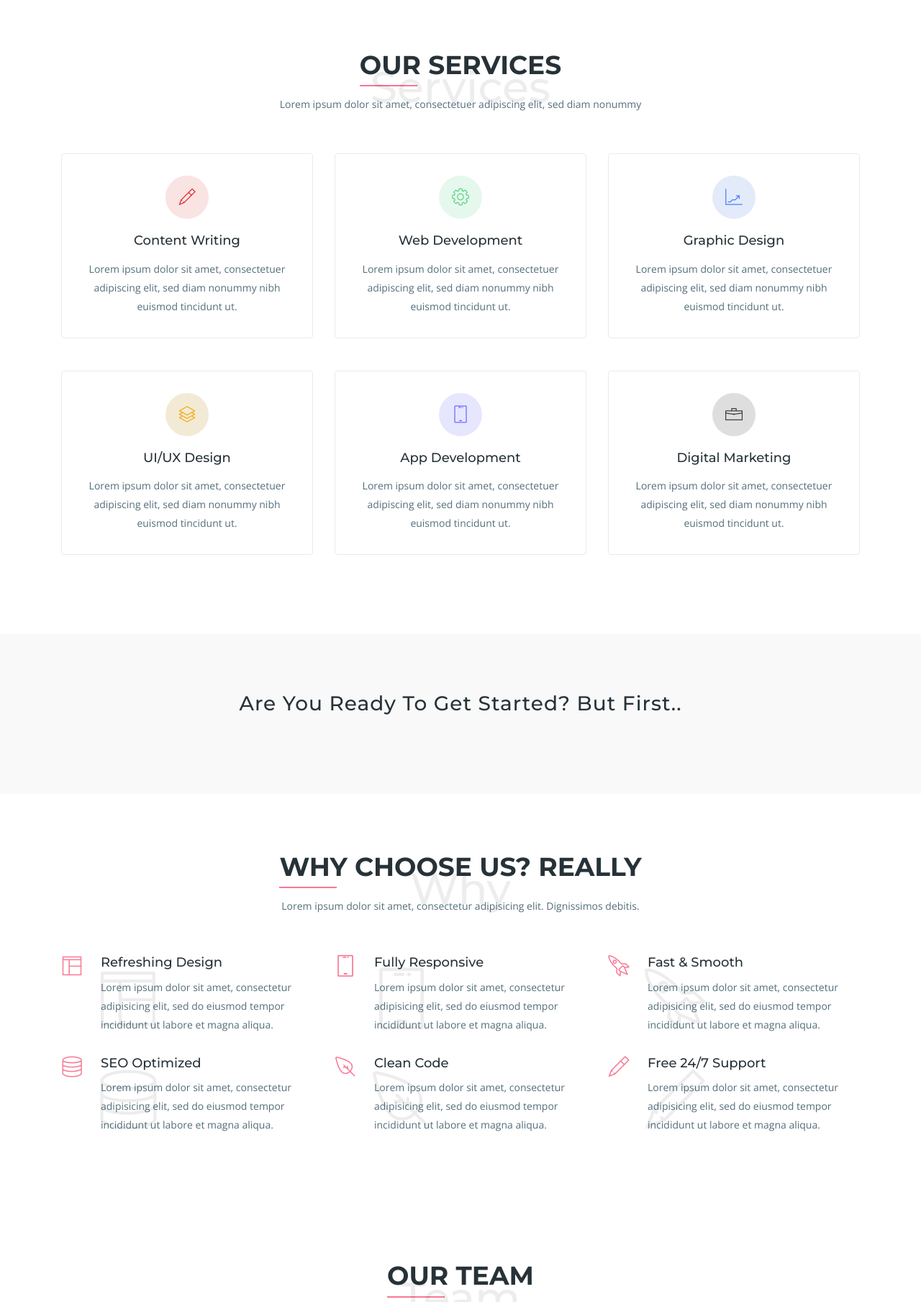
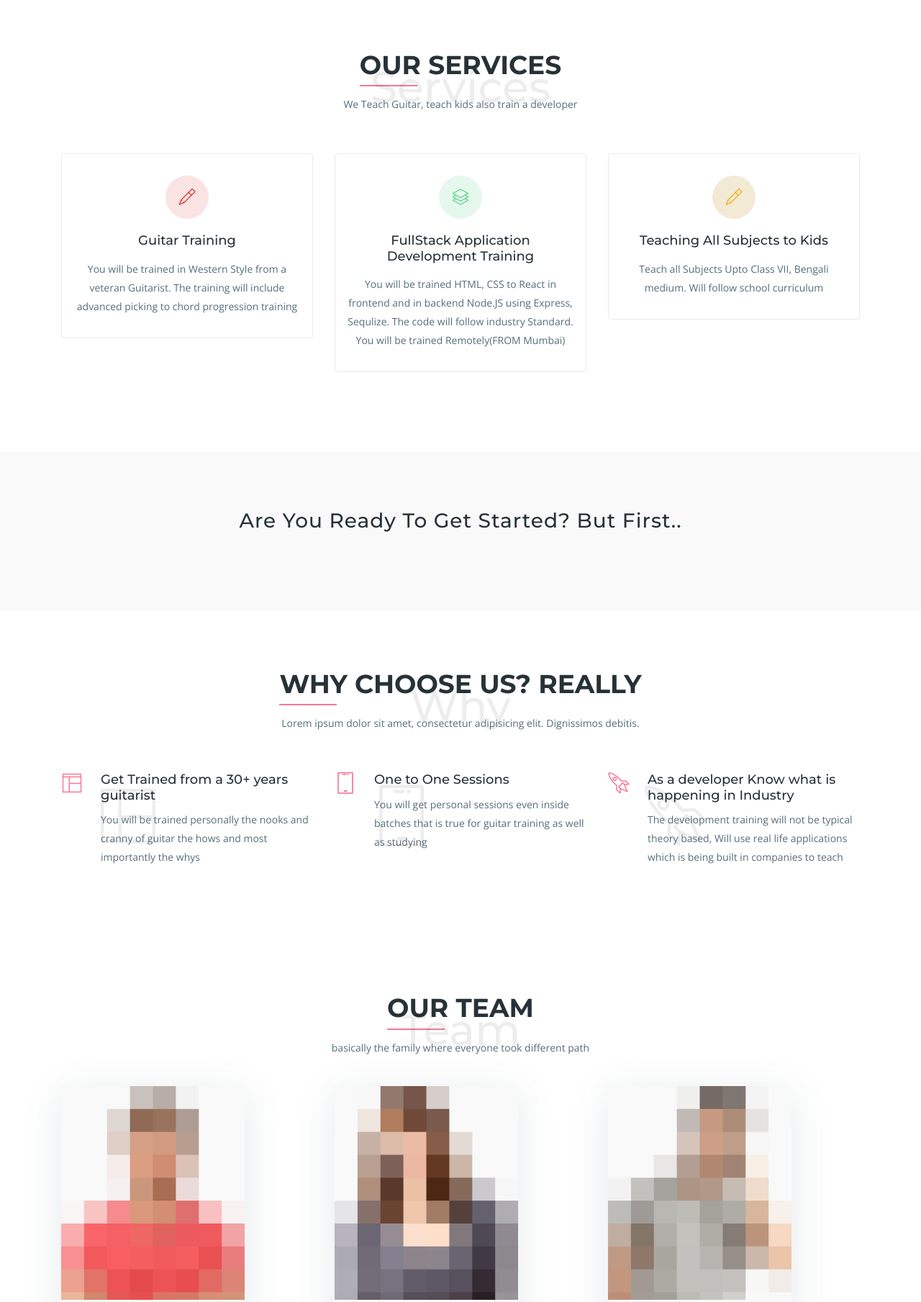
Before and after one commit to legndery/chakraborty-tutorials, a plain HTML site: page index.html in a window 1280 px wide. Shown: the part 660-2469 px from the top of the page at 72% size. Drawn offline with nearby package versions, Linux system fonts and the light colour scheme; files whose address does not match are found by name.

Commit message:
edited information

```diff
--- a/css/main.css
+++ b/css/main.css
@@ -2388,3 +2388,8 @@ footer .menu li a:hover {
   font-size: 18px;
   margin-bottom: 0;
 }
+
+.contact-info .title {
+  font-size: 18px;
+  font-weight: bold;
+}
--- a/index.html
+++ b/index.html
@@ -125,7 +125,7 @@
         <div class="section-header">
           <h2 class="section-title">Our Services</h2>
           <span>Services</span>
-          <p class="section-subtitle">Lorem ipsum dolor sit amet, consectetuer adipiscing elit, sed diam nonummy</p>
+          <p class="section-subtitle">We Teach Guitar, teach kids also train a developer</p>
         </div>
         <div class="row">
           <div class="col-lg-4 col-md-6 col-xs-12">
@@ -133,55 +133,29 @@
               <div class="icon color-1">
                 <i class="lni-pencil"></i>
               </div>
-              <h4>Content Writing</h4>
-              <p>Lorem ipsum dolor sit amet, consectetuer adipiscing elit, sed diam nonummy nibh euismod tincidunt ut.</p>
+              <h4>Guitar Training</h4>
+              <p>You will be trained in Western Style from a veteran Guitarist. The training will include advanced picking to chord progression training</p>
             </div>
           </div>
           <div class="col-lg-4 col-md-6 col-xs-12">
             <div class="item-boxes services-item wow fadeInDown" data-wow-delay="0.4s">
               <div class="icon color-2">
-                <i class="lni-cog"></i>
+                <i class="lni-layers"></i>
               </div>
-              <h4>Web Development</h4>
-              <p>Lorem ipsum dolor sit amet, consectetuer adipiscing elit, sed diam nonummy nibh euismod tincidunt ut.</p>
-            </div>
-          </div>
-          <div class="col-lg-4 col-md-6 col-xs-12">
-            <div class="item-boxes services-item wow fadeInDown" data-wow-delay="0.6s">
-              <div class="icon color-3">
-                <i class="lni-stats-up"></i>
-              </div>
-              <h4>Graphic Design</h4>
-              <p>Lorem ipsum dolor sit amet, consectetuer adipiscing elit, sed diam nonummy nibh euismod tincidunt ut.</p>
+              <h4>FullStack Application Development Training</h4>
+              <p>You will be trained HTML, CSS to React in frontend and in backend Node.JS using Express, Sequlize. The code will follow industry Standard. <string>You will be trained Remotely(FROM Mumbai)</string></p>
             </div>
           </div>
           <div class="col-lg-4 col-md-6 col-xs-12">
             <div class="item-boxes services-item wow fadeInDown" data-wow-delay="0.8s">
               <div class="icon color-4">
-                <i class="lni-layers"></i>
+                <i class="lni-pencil"></i>
               </div>
-              <h4>UI/UX Design</h4>
-              <p>Lorem ipsum dolor sit amet, consectetuer adipiscing elit, sed diam nonummy nibh euismod tincidunt ut.</p>
+              <h4>Teaching All Subjects to Kids</h4>
+              <p>Teach all Subjects Upto Class VII, Bengali medium. Will follow school curriculum</p>
             </div>
           </div>
-          <div class="col-lg-4 col-md-6 col-xs-12">
-            <div class="item-boxes services-item wow fadeInDown" data-wow-delay="1s">
-              <div class="icon color-5">
-                <i class="lni-tab"></i>
-              </div>
-              <h4>App Development</h4>
-              <p>Lorem ipsum dolor sit amet, consectetuer adipiscing elit, sed diam nonummy nibh euismod tincidunt ut.</p>
-            </div>
-          </div>
-          <div class="col-lg-4 col-md-6 col-xs-12">
-            <div class="item-boxes services-item wow fadeInDown" data-wow-delay="1.2s">
-              <div class="icon color-6">
-                <i class="lni-briefcase"></i>
-              </div>
-              <h4>Digital Marketing</h4>
-              <p>Lorem ipsum dolor sit amet, consectetuer adipiscing elit, sed diam nonummy nibh euismod tincidunt ut.</p>
-            </div>
-          </div>
+
         </div>
       </div>
     </section>
@@ -219,8 +193,8 @@
               </div>
               <div class="featured-content">
                 <div class="icon-o"><i class="lni-layout"></i></div>
-                <h4>Refreshing Design</h4>
-                <p>Lorem ipsum dolor sit amet, consectetur adipisicing elit, sed do eiusmod tempor incididunt ut labore et magna aliqua.</p>
+                <h4>Get Trained from a 30+ years guitarist</h4>
+                <p>You will be trained personally the nooks and cranny of guitar the hows and most importantly the whys</p>
               </div>
             </div>
           </div>
@@ -233,8 +207,8 @@
               </div>
               <div class="featured-content">
                 <div class="icon-o"><i class="lni-tab"></i></div>
-                <h4>Fully Responsive</h4>
-                <p>Lorem ipsum dolor sit amet, consectetur adipisicing elit, sed do eiusmod tempor incididunt ut labore et magna aliqua.</p>
+                <h4>One to One Sessions</h4>
+                <p>You will get personal sessions even inside batches that is true for guitar training as well as studying</p>
               </div>
             </div>
           </div>
@@ -247,53 +221,13 @@
               </div>
               <div class="featured-content">
                 <div class="icon-o"><i class="lni-rocket"></i></div>
-                <h4>Fast & Smooth</h4>
-                <p>Lorem ipsum dolor sit amet, consectetur adipisicing elit, sed do eiusmod tempor incididunt ut labore et magna aliqua.</p>
+                <h4>As a developer Know what is happening in Industry</h4>
+                <p>The development training will not be typical theory based, Will use real life applications which is being built in companies to teach</p>
               </div>
             </div>
           </div>
           <!-- End featured -->
           <!-- Start featured -->
-          <div class="col-lg-4 col-md-6 col-xs-12">
-            <div class="featured-box">
-              <div class="featured-icon">
-                <i class="lni-database"></i>
-              </div>
-              <div class="featured-content">
-                <div class="icon-o"><i class="lni-database"></i></div>
-                <h4>SEO Optimized</h4>
-                <p>Lorem ipsum dolor sit amet, consectetur adipisicing elit, sed do eiusmod tempor incididunt ut labore et magna aliqua.</p>
-              </div>
-            </div>
-          </div>
-          <!-- End featured -->
-          <!-- Start featured -->
-          <div class="col-lg-4 col-md-6 col-xs-12">
-            <div class="featured-box">
-              <div class="featured-icon">
-                <i class="lni-leaf"></i>
-              </div>
-              <div class="featured-content">
-                <div class="icon-o"><i class="lni-leaf"></i></div>
-                <h4>Clean Code</h4>
-                <p>Lorem ipsum dolor sit amet, consectetur adipisicing elit, sed do eiusmod tempor incididunt ut labore et magna aliqua.</p>
-              </div>
-            </div>
-          </div>
-          <!-- End featured -->
-          <!-- Start featured -->
-          <div class="col-lg-4 col-md-6 col-xs-12">
-            <div class="featured-box">
-              <div class="featured-icon">
-                <i class="lni-pencil"></i>
-              </div>
-              <div class="featured-content">
-                <div class="icon-o"><i class="lni-pencil"></i></div>
-                <h4>Free 24/7 Support</h4>
-                <p>Lorem ipsum dolor sit amet, consectetur adipisicing elit, sed do eiusmod tempor incididunt ut labore et magna aliqua.</p>
-              </div>
-            </div>
-          </div>
           <!-- End featured -->
         </div>
       </div>
@@ -356,7 +290,7 @@
         <div class="section-header">
           <h2 class="section-title">Our Team</h2>
           <span>Team</span>
-          <p class="section-subtitle">Lorem ipsum dolor sit amet, consectetur adipisicing elit. Dignissimos debitis.</p>
+          <p class="section-subtitle">basically the family where everyone took different path</p>
         </div>
         <div class="row">
           <div class="col-lg-3 col-md-6 col-xs-12">
@@ -364,9 +298,9 @@
               <img src="img/team/team1.png" alt="">
               <div class="team-details">
                 <div class="team-inner">
-                  <h4 class="team-title">Jhon Doe</h4>
-                  <p>Chief Technical Officer</p>
-                  <ul class="social-list">
+                  <h4 class="team-title">Abhijit Chakraborty</h4>
+                  <p>Former Professor, Sound Engineer</p>
+                  <ul class="social-list" style="display: none">
                     <li class="facebook"><a href="#"><i class="lni-facebook-filled"></i></a></li>
                     <li class="twitter"><a href="#"><i class="lni-twitter-filled"></i></a></li>
                     <li class="google-plus"><a href="#"><i class="lni-google-plus"></i></a></li>
@@ -376,14 +310,14 @@
               </div>
             </div>
           </div>
-          <div class="col-lg-3 col-md-6 col-xs-12">
+          <div class="offset-lg-1 col-lg-3 col-md-6 col-xs-12">
             <div class="single-team">
               <img src="img/team/team2.png" alt="">
               <div class="team-details">
                 <div class="team-inner">
-                  <h4 class="team-title">Luke Chesser</h4>
-                  <p>Marketing Executive</p>
-                  <ul class="social-list">
+                  <h4 class="team-title">Rikta Chakraborty</h4>
+                  <p>Teacher</p>
+                  <ul class="social-list" style="display: none">
                     <li class="facebook"><a href="#"><i class="lni-facebook-filled"></i></a></li>
                     <li class="twitter"><a href="#"><i class="lni-twitter-filled"></i></a></li>
                     <li class="google-plus"><a href="#"><i class="lni-google-plus"></i></a></li>
@@ -393,31 +327,14 @@
               </div>
             </div>
           </div>
-          <div class="col-lg-3 col-md-6 col-xs-12">
+          <div class="offset-lg-1 col-lg-3 col-md-6 col-xs-12">
             <div class="single-team">
               <img src="img/team/team3.png" alt="">
               <div class="team-details">
                 <div class="team-inner">
-                  <h4 class="team-title">David Givens</h4>
-                  <p>Business Manager</p>
-                  <ul class="social-list">
-                    <li class="facebook"><a href="#"><i class="lni-facebook-filled"></i></a></li>
-                    <li class="twitter"><a href="#"><i class="lni-twitter-filled"></i></a></li>
-                    <li class="google-plus"><a href="#"><i class="lni-google-plus"></i></a></li>
-                    <li class="linkedin"><a href="#"><i class="lni-linkedin-fill"></i></a></li>
-                  </ul>
-                </div>
-              </div>
-            </div>
-          </div>
-          <div class="col-lg-3 col-md-6 col-xs-12">
-            <div class="single-team">
-              <img src="img/team/team4.png" alt="">
-              <div class="team-details">
-                <div class="team-inner">
-                  <h4 class="team-title">Annie Spratt</h4>
-                  <p>Graphic Designer</p>
-                  <ul class="social-list">
+                  <h4 class="team-title">Aritra Chakraborty</h4>
+                  <p>Full Stack Developer</p>
+                  <ul class="social-list" style="display: none">
                     <li class="facebook"><a href="#"><i class="lni-facebook-filled"></i></a></li>
                     <li class="twitter"><a href="#"><i class="lni-twitter-filled"></i></a></li>
                     <li class="google-plus"><a href="#"><i class="lni-google-plus"></i></a></li>
@@ -497,20 +414,22 @@
                 <div class="contact-info_area">
                   <div class="contact-info">
                     <i class="lni-map"></i>
-                    <h5>Location</h5>
+                    <span class="title">Location</span>
                     <p>107 Jadav Ghosh Road, Sarsuna, Kolkata 700061</p>
                   </div>
                   <!-- Content Info -->
                   <div class="contact-info">
                     <i class="lni-star"></i>
-                    <h5>E-mail</h5>
+                    <span class="title">E-mail</span>
                     <p>tu_kun15@yahoo.com</p>
+                    <p>ar_itra@yahoo.com</p>
                   </div>
                   <!-- Content Info -->
                   <div class="contact-info">
                     <i class="lni-phone"></i>
-                    <h5>Phone</h5>
+                    <span class="title">Phone</span>
                     <p>+91 983 120 4241</p>
+                    <p>+91 974 854 5189</p>
                   </div>
                   <!-- Icon -->
                   <!-- <ul class="footer-social">
@@ -533,7 +452,8 @@
       <div class="container-fluid">
         <div class="row">
           <div class="col-12 padding-0">
-            <object style="border:0; height: 450px; width: 100%;" data="https://www.google.com/maps/embed?pb=!1m18!1m12!1m3!1d34015.943594576835!2d-106.43242624069771!3d31.677719472407432!2m3!1f0!2f0!3f0!3m2!1i1024!2i768!4f13.1!3m3!1m2!1s0x86e75d90e99d597b%3A0x6cd3eb9a9fcd23f1!2sCourtyard+by+Marriott+Ciudad+Juarez!5e0!3m2!1sen!2sbd!4v1533791187584"></object>
+              <!-- <iframe src="https://www.google.com/maps/embed?pb=!1m18!1m12!1m3!1d3686.7741853933294!2d88.29150951495782!3d22.475118585233027!2m3!1f0!2f0!3f0!3m2!1i1024!2i768!4f13.1!3m3!1m2!1s0x0%3A0xfd290399c934c19c!2sThe%20Art%20Stack%20-%20Teaching%20Guitar%20to%20Fullstack%20Application%20Development!5e0!3m2!1sen!2sin!4v1567884406213!5m2!1sen!2sin" width="600" height="450" frameborder="0" style="border:0;" allowfullscreen=""></iframe> -->
+            <object style="border:0; height: 450px; width: 100%;" data="https://www.google.com/maps/embed?pb=!1m18!1m12!1m3!1d3686.7741853933294!2d88.29150951495782!3d22.475118585233027!2m3!1f0!2f0!3f0!3m2!1i1024!2i768!4f13.1!3m3!1m2!1s0x0%3A0xfd290399c934c19c!2sThe%20Art%20Stack%20-%20Teaching%20Guitar%20to%20Fullstack%20Application%20Development!5e0!3m2!1sen!2sin!4v1567884406213!5m2!1sen!2sin"></object>
           </div>
         </div>
       </div>
```
